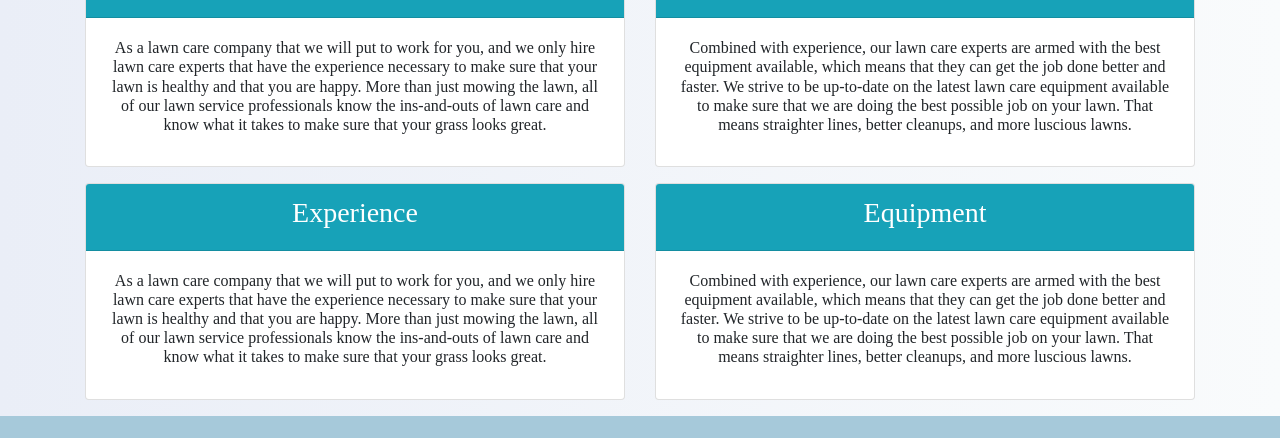
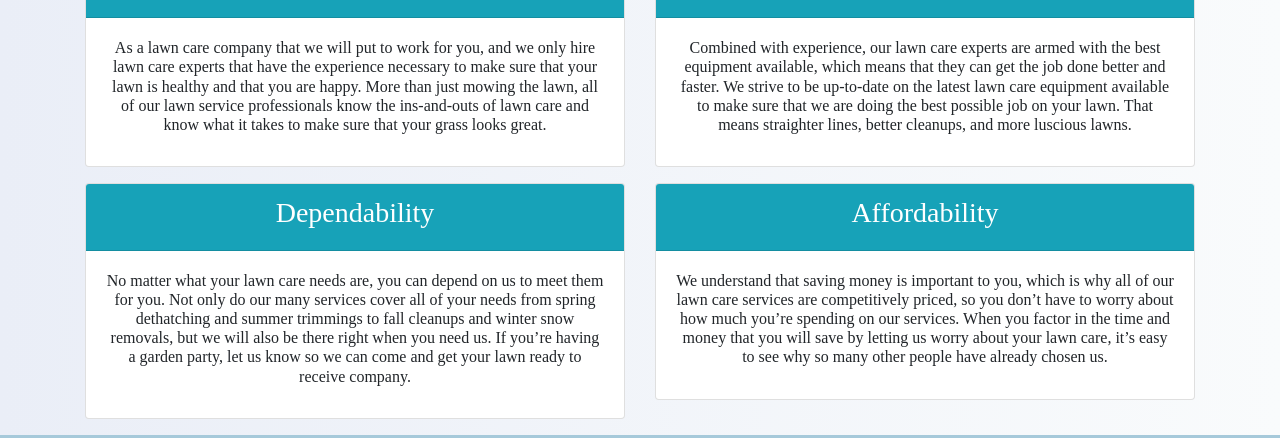
Before and after one commit to latz09/KsLandscaping, a website: page aboutus.html in a window 1280 px wide. Shown: the part 514-952 px from the top of the page. Drawn offline with nearby package versions, Linux system fonts and the light colour scheme; a web font is replaced by a local one.

Commit message:
final fixes

```diff
--- a/aboutus.html
+++ b/aboutus.html
@@ -83,7 +83,7 @@
                         </div>
                     </div>
                 </div>
-                <div class="col-md-6">
+                <div class="col-md-6 mb-3">
                     <div class="card text-center">
                         <div class="card-header bg-info text-white text">
                         <h3>Equipment</h3>
@@ -98,20 +98,20 @@
                 <div class="col-md-6 mb-3">
                     <div class="card text-center">
                         <div class="card-header bg-info text-white text">
-                        <h3>Experience</h3>
+                        <h3>Dependability</h3>
                         </div>
                         <div class="card-body">
-                            <h6 class="card-title">As a lawn care company that we will put to work for you, and we only hire lawn care experts that have the experience necessary to make sure that your lawn is healthy and that you are happy. More than just mowing the lawn, all of our lawn service professionals know the ins-and-outs of lawn care and know what it takes to make sure that your grass looks great.</h6>
+                            <h6 class="card-title">No matter what your lawn care needs are, you can depend on us to meet them for you. Not only do our many services cover all of your needs from spring dethatching and summer trimmings to fall cleanups and winter snow removals, but we will also be there right when you need us. If you’re having a garden party, let us know so we can come and get your lawn ready to receive company.</h6>
                         </div>
                     </div>
                 </div>
-                <div class="col-md-6">
+                <div class="col-md-6 mb-4">
                     <div class="card text-center">
                         <div class="card-header bg-info text-white text">
-                        <h3>Equipment</h3>
+                        <h3>Affordability</h3>
                         </div>
                         <div class="card-body">
-                            <h6 class="card-title">Combined with experience, our lawn care experts are armed with the best equipment available, which means that they can get the job done better and faster. We strive to be up-to-date on the latest lawn care equipment available to make sure that we are doing the best possible job on your lawn. That means straighter lines, better cleanups, and more luscious lawns.</h6>
+                            <h6 class="card-title">We understand that saving money is important to you, which is why all of our lawn care services are competitively priced, so you don’t have to worry about how much you’re spending on our services. When you factor in the time and money that you will save by letting us worry about your lawn care, it’s easy to see why so many other people have already chosen us.</h6>
                         </div>
                     </div>
                 </div>
--- a/css/styles.css
+++ b/css/styles.css
@@ -9,6 +9,8 @@ body {
 }
 #kslCarousel {
     border: solid rgb(80, 113, 204);
+    position: fixed;
+    z-index: -1;
 
 }
 li {
@@ -42,3 +44,7 @@ h2 {
     padding: 25px 0;
     position:
 }
+
+div.carousel-inner {
+    height: 268px !important;
+}
```
Also changed, not shown: contact.html (+2 -2 lines), index.html (+3 -3 lines), css/services.html (deleted).
